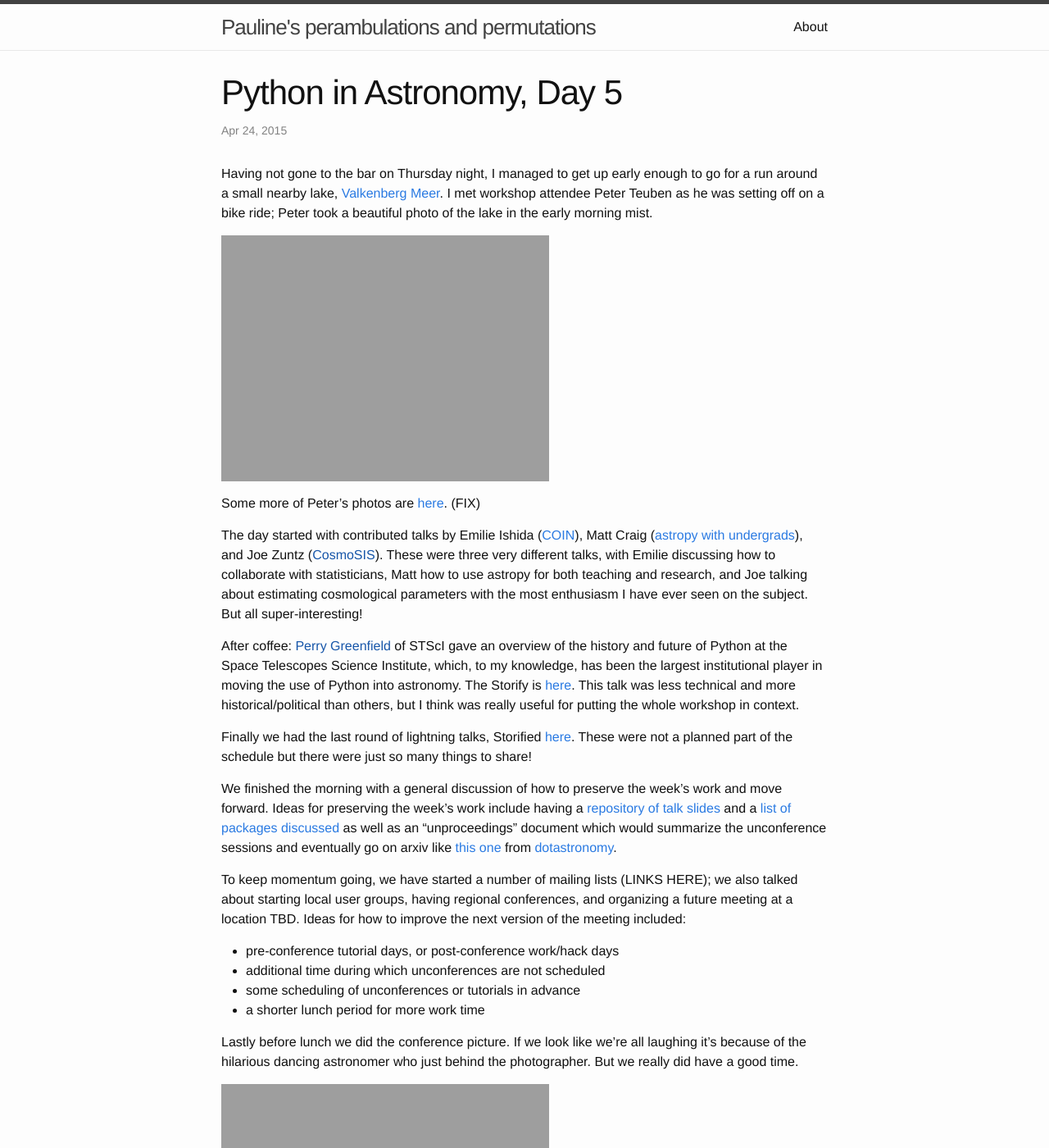
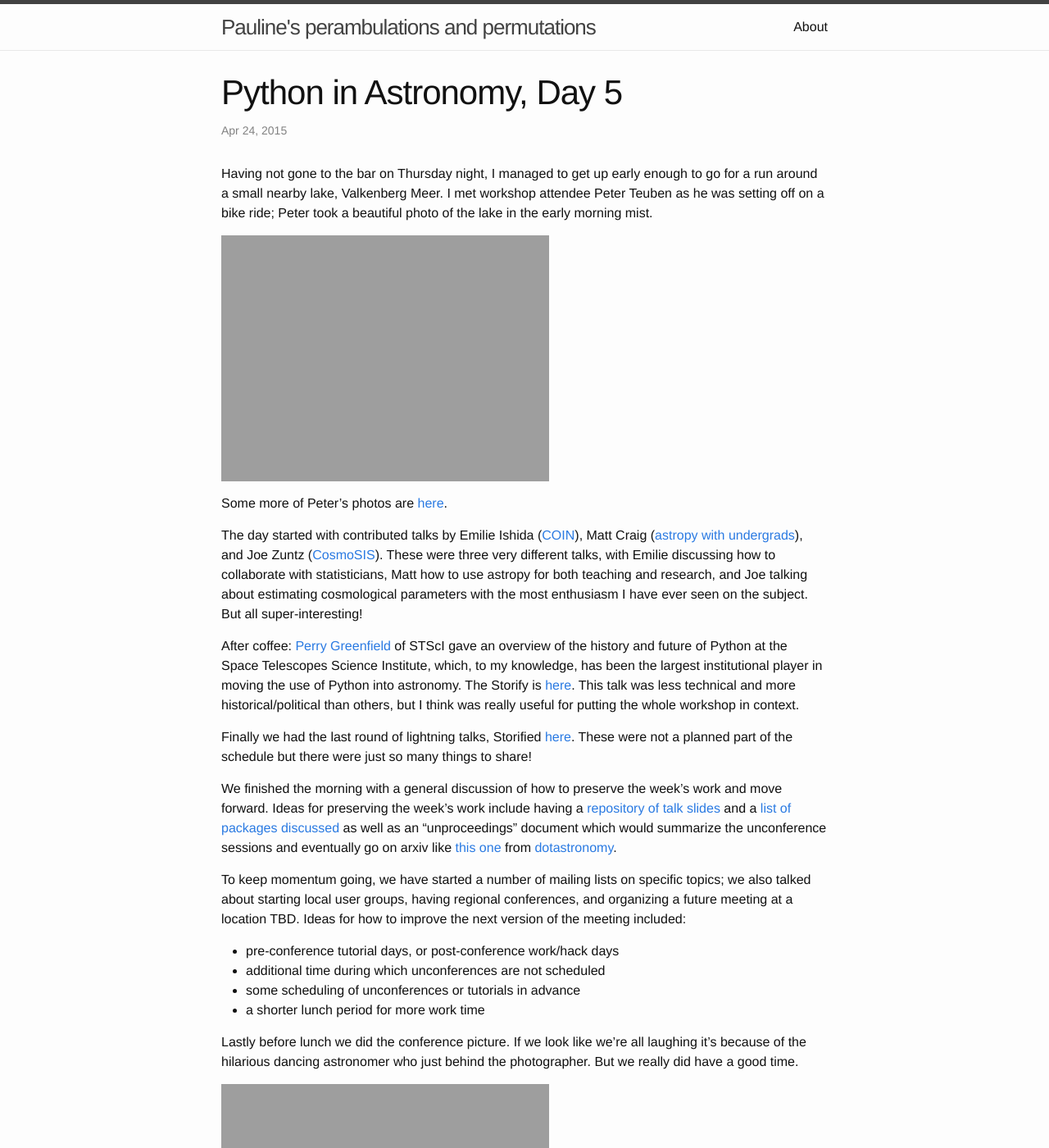
Before and after one commit to PBarmby/PBarmby.github.io, a Jekyll site: the page built from _posts/2015-04-24-Python-in-Astronomy-Day-5.markdown, in a window 1280 px wide and 1400 px high. Shown: the whole window at 82% size. Built offline with Jekyll 4.4.1, drawn with Linux system fonts in a browser that asks for light colours; some of the changed text lies outside the part shown.

Commit message:
updated day 5

```diff
--- a/_posts/2015-04-24-Python-in-Astronomy-Day-5.markdown
+++ b/_posts/2015-04-24-Python-in-Astronomy-Day-5.markdown
@@ -6,19 +6,19 @@
 ---
 
 Having not gone to the bar on Thursday night, I managed to get up early enough to go for a run around a
-small nearby lake, [Valkenberg Meer](LINK). I met workshop attendee Peter Teuben as he was setting off on a bike ride;
+small nearby lake, Valkenberg Meer. I met workshop attendee Peter Teuben as he was setting off on a bike ride;
 Peter took a beautiful photo of the lake in the early morning mist.
 
 ![Valkenberg Meer, credit: P. Teuben]({{ site.url }}/stuff/teuben_valkenberg.jpg)
 
-Some more of Peter's photos are [here](https://plus.google.com/u/0/photos/+PeterTeuben/albums/6141280578679475185/6141299844211048850?pid=6141299844211048850&oid=103756179659025357501). (FIX)
+Some more of Peter's photos are [here](https://plus.google.com/u/0/photos/103756179659025357501/albums/6141280578679475185).
 
-The day started with contributed talks by Emilie Ishida ([COIN](LINK)), Matt Craig ([astropy with undergrads](LINK)),
-and Joe Zuntz ([CosmoSIS]()). These were three very different talks, with Emilie discussing how to collaborate with statisticians,
+The day started with contributed talks by Emilie Ishida ([COIN](https://asaip.psu.edu/organizations/iaa/iaa-working-group-of-cosmostatistics)), Matt Craig ([astropy with undergrads](https://github.com/python-in-astronomy/talk_slides/blob/master/day5/craig-astropy-undergrads.pdf)),
+and Joe Zuntz ([CosmoSIS](https://bitbucket.org/joezuntz/cosmosis/wiki/Home)). These were three very different talks, with Emilie discussing how to collaborate with statisticians,
 Matt how to use astropy for both teaching and research, and Joe talking about estimating cosmological parameters with the most
 enthusiasm I have ever seen on the subject. But all super-interesting!
 
-After coffee: [Perry Greenfield]() of STScI gave an overview of the history and future of Python at the
+After coffee: [Perry Greenfield](https://conference.scipy.org/scipy2014/speaker/profile/98/) of STScI gave an overview of the history and future of Python at the
 Space Telescopes Science Institute, which, to my knowledge, has been the largest institutional
 player in moving the use of Python into astronomy.
 The Storify is [here](https://storify.com/PBarmby/python-in-astronomy-day-5-keynote). This talk was less technical and
@@ -31,9 +31,9 @@
 
 We finished the morning with a general discussion of how to preserve the week's work and move forward. Ideas for preserving the week's work include
 having a [repository of talk slides](https://github.com/python-in-astronomy/talk_slides) and a [list of packages discussed](https://github.com/python-in-astronomy/repo_list/blob/master/link_list.md) as well as an "unproceedings" document which would summarize
-the unconference sessions and eventually go on arxiv like [this one](LINK) from [dotastronomy](LINK).
+the unconference sessions and eventually go on arxiv like [this one](http://arxiv.org/abs/1301.5193) from [dotastronomy](http://dotastronomy.com/).
 
-To keep momentum going, we have started a number of mailing lists (LINKS HERE); we also talked about starting local user groups,
+To keep momentum going, we have started a number of mailing lists on specific topics; we also talked about starting local user groups,
 having regional conferences, and organizing a future meeting at a location TBD.
 Ideas for how to improve the next version of the meeting included:
 
```
Also changed, not shown: other parts of _posts/2015-04-24-Python-in-Astronomy-Day-5.markdown (+2 -2 lines).
